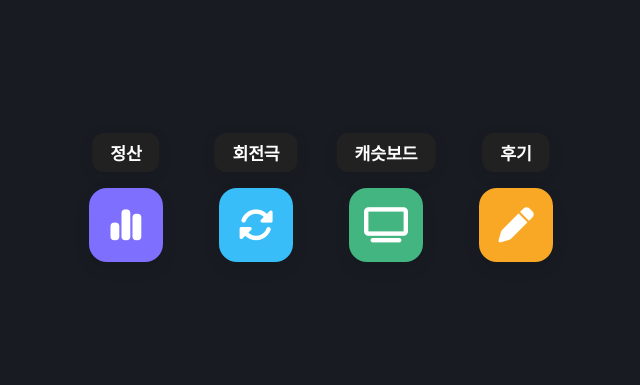
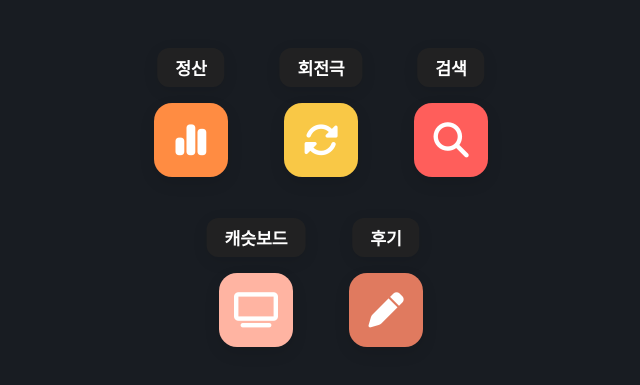
Before and after one commit to SailingSnails/SailingSnails, a plain HTML site: page index.html in a window 1280 px wide. Shown: the part 175-560 px from the top of the page, without its empty margins (319-959 px from the left). Drawn offline with Linux system fonts and the light colour scheme; a web font is replaced by a local one.

Commit message:
Search Button

```diff
--- a/index.html
+++ b/index.html
@@ -21,8 +21,15 @@
       align-items: center;
       font-family: 'Freesentation-6SemiBold', 'Pretendard', 'Noto Sans KR', sans-serif;
     }
-    .btns-wrap {
+    .btns-outer {
       display: flex;
+      flex-direction: column;
+      gap: 96px;
+      align-items: center;
+    }
+    .btns-row {
+      display: flex;
+      flex-direction: row;
       gap: 56px;
       justify-content: center;
       align-items: flex-end;
@@ -60,19 +67,11 @@
       transform: translateY(-4px) scale(1.04);
       box-shadow: 0 10px 24px rgba(0,0,0,0.13);
     }
-    .btn-sum {
-      background-color: #7e6fff;
-    }
-    .btn-nth {
-      background-color: #38bdf8;
-    }
-    .btn-cast {
-      background-color: #43b581;
-    }
-    .btn-rev {
-      background-color: #f9a826;
-      color: #fff;
-    }
+      .btn-sum    { background-color: #ff8c42; }
+      .btn-nth    { background-color: #f9c846; }
+      .btn-search { background-color: #ff5e5b; }
+      .btn-cast   { background-color: #ffb4a2; }
+      .btn-rev    { background-color: #e07a5f; }
     .icon-btn i {
       color: #fff;
       font-size: 2.2rem;
@@ -96,12 +95,11 @@
       user-select: none;
       margin-bottom: 16px;
       box-shadow: 0 4px 16px rgba(0,0,0,0.09);
-      transition: none;
       z-index: 10;
       font-family: 'Freesentation-6SemiBold', 'Pretendard', 'Noto Sans KR', sans-serif;
     }
     @media (max-width: 600px) {
-      .btns-wrap {
+      .btns-row {
         gap: 22px;
       }
       .icon-btn {
@@ -117,34 +115,47 @@
         padding: 5px 10px;
         margin-bottom: 7px;
       }
+      .btns-outer {
+        gap: 40px;
+      }
     }
   </style>
 </head>
 <body>
-  <div class="btns-wrap">
+  <div class="btns-outer">
+    <div class="btns-row">
       <div class="btn-col">
+        <div class="btn-label">정산</div>
         <a href="https://sailingsnails.streamlit.app/" class="icon-btn btn-sum" target="_blank">
           <i class="fa-solid fa-chart-simple"></i>
         </a>
-      <div class="btn-label">정산</div>
       </div>
       <div class="btn-col">
+        <div class="btn-label">회전극</div>
         <a href="https://x.com/playnmusical_Q/status/1900853298317742414" class="icon-btn btn-nth" target="_blank">
           <i class="fa-solid fa-rotate"></i>
         </a>
-      <div class="btn-label">회전극</div>
       </div>
       <div class="btn-col">
+        <div class="btn-label">검색</div>
+        <a href="https://sailingsnails.streamlit.app/Search" class="icon-btn btn-search" target="_blank">
+          <i class="fa-solid fa-magnifying-glass"></i>
+        </a>
+      </div>
+    </div>
+    <div class="btns-row">
+      <div class="btn-col">
+        <div class="btn-label">캐슷보드</div>
         <a href="https://blog.naver.com/PostList.naver?blogId=playnmu&from=postList&categoryNo=1&parentCategoryNo=1" class="icon-btn btn-cast" target="_blank">
           <i class="fa-solid fa-tv"></i>
         </a>
-      <div class="btn-label">캐슷보드</div>
       </div>
       <div class="btn-col">
+        <div class="btn-label">후기</div>
         <a href="https://drive.google.com/drive/u/3/my-drive" class="icon-btn btn-rev" target="_blank">
           <i class="fa-solid fa-pen"></i>
         </a>
-      <div class="btn-label">후기</div>
+      </div>
     </div>
   </div>
 </body>
```
Also changed, not shown: 1 other file. Lines whose indentation alone changed are shown as unchanged.
